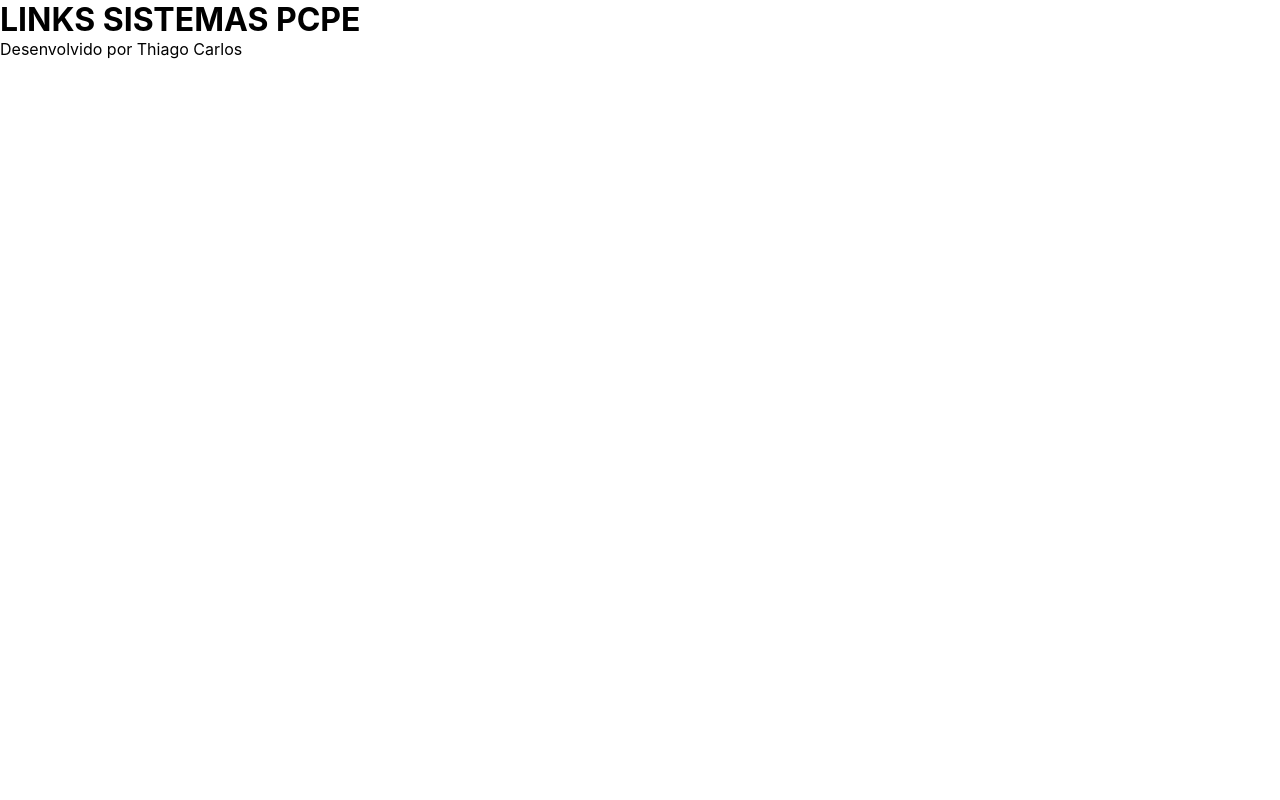
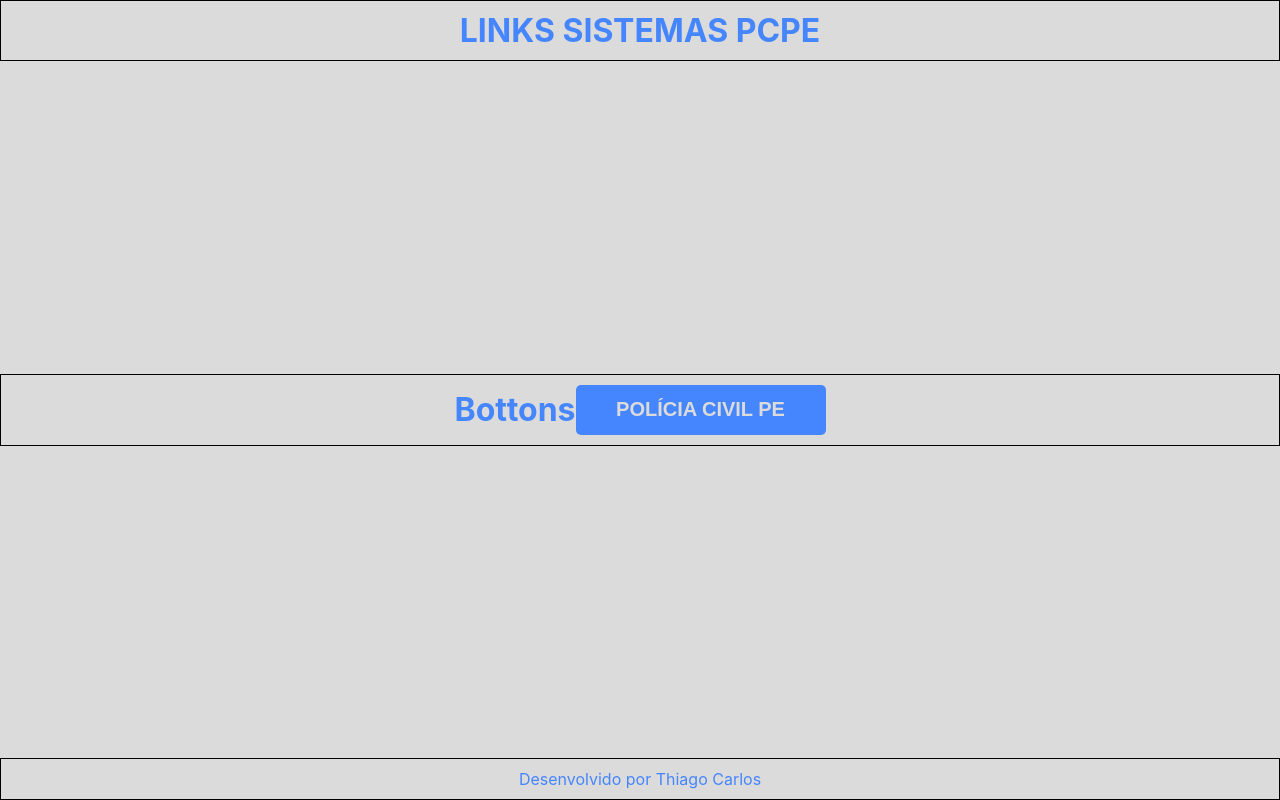
Before and after one commit to tthiagocarlosdev/links-sistemas, a React (Create React App) app: page / in a window 1280 px wide. Built offline with nearby package versions, Linux system fonts and the light colour scheme.

Commit message:
Added header, main, footer and button components, configuring component css.

```diff
--- a/public/index.html
+++ b/public/index.html
@@ -10,34 +10,11 @@
       content="Web site created using create-react-app"
     />
     <link rel="apple-touch-icon" href="%PUBLIC_URL%/logo192.png" />
-    <!--
-      manifest.json provides metadata used when your web app is installed on a
-      user's mobile device or desktop. See https://developers.google.com/web/fundamentals/web-app-manifest/
-    -->
     <link rel="manifest" href="%PUBLIC_URL%/manifest.json" />
-    <!--
-      Notice the use of %PUBLIC_URL% in the tags above.
-      It will be replaced with the URL of the `public` folder during the build.
-      Only files inside the `public` folder can be referenced from the HTML.
-
-      Unlike "/favicon.ico" or "favicon.ico", "%PUBLIC_URL%/favicon.ico" will
-      work correctly both with client-side routing and a non-root public URL.
-      Learn how to configure a non-root public URL by running `npm run build`.
-    -->
-    <title>React App</title>
+    <title>links sistemas</title>
   </head>
   <body>
     <noscript>You need to enable JavaScript to run this app.</noscript>
     <div id="root"></div>
-    <!--
-      This HTML file is a template.
-      If you open it directly in the browser, you will see an empty page.
-
-      You can add webfonts, meta tags, or analytics to this file.
-      The build step will place the bundled scripts into the <body> tag.
-
-      To begin the development, run `npm start` or `yarn start`.
-      To create a production bundle, use `npm run build` or `yarn build`.
-    -->
   </body>
 </html>
--- /dev/null
+++ b/src/App.css
@@ -0,0 +1,49 @@
+:root {
+  --background-color: rgb(219, 219, 219);
+  --color-text: rgb(69, 133, 253);
+  --color-button: #eee;
+}
+
+.container {
+  background-color: var(--background-color);
+  height: 100vh;
+  width: 100vw;
+  display: flex;
+  flex-direction: column;
+  justify-content: space-between;
+  /* flex-flow: wrap; */
+}
+
+/* components */
+
+.header,
+.main,
+.footer {
+  /* height: 100px;
+  width: 100%; */
+  color: var(--color-text);
+  border: 1px solid black;
+  padding: 10px;
+  display: flex;
+  justify-content: center;
+  align-items: center;
+}
+
+.button{
+  background-color: var(--color-text);
+  height: 50px;
+  padding: 0 10px;
+  border-radius: 5px;
+  width: 250px;
+  font-size:20px;
+  color: var(--background-color);
+  font-weight: bold;
+  cursor: pointer;
+  border: none;
+}
+
+.button:hover {
+  background-color: var(--background-color);
+  color: var(--color-text);
+  border: 1px solid var(--color-text);
+}
--- a/src/App.js
+++ /dev/null
@@ -1,12 +0,0 @@
-import React from 'react';
-
-const App = () => {
-  return (
-    <>
-      <h1> LINKS SISTEMAS PCPE </h1>
-      <footer> Desenvolvido por Thiago Carlos</footer>
-    </>
-   );
-}
-
-export default App;
--- /dev/null
+++ b/src/App.jsx
@@ -0,0 +1,14 @@
+import React from 'react';
+import { BrowserRouter } from 'react-router-dom';
+
+import Routes from './routes'
+
+const App = () => {
+  return (
+    <BrowserRouter>
+      <Routes/>
+    </BrowserRouter>
+   );
+}
+
+export default App;
--- /dev/null
+++ b/src/components/Button.jsx
@@ -0,0 +1,13 @@
+import React from 'react';
+
+import '../App.css';
+
+const Button = ({ children, onClink }) => {
+  return (
+    <button onClink={ onClink } className="button">
+      { children }
+    </button>
+   );
+}
+
+export default Button;
--- /dev/null
+++ b/src/components/Footer.jsx
@@ -0,0 +1,13 @@
+import React from 'react';
+
+import '../App.css'
+
+const Footer = () => {
+  return (
+    <div className="footer">
+      <footer> Desenvolvido por Thiago Carlos</footer>
+    </div>
+   );
+}
+
+export default Footer;
--- /dev/null
+++ b/src/components/Header.jsx
@@ -0,0 +1,13 @@
+import React from 'react';
+
+import '../App.css'
+
+const Header = () => {
+  return (
+    <div className="header">
+      <h1> LINKS SISTEMAS PCPE</h1>
+    </div>
+   );
+}
+
+export default Header;
--- /dev/null
+++ b/src/components/Main.jsx
@@ -0,0 +1,16 @@
+import React from 'react';
+import Button from './Button';
+
+const Main = () => {
+  return (
+    <div className="main">
+      <h1> Bottons </h1>
+      <div className="general">
+        <Button> POLÍCIA CIVIL PE </Button>
+      </div>
+
+    </div>
+   );
+}
+
+export default Main;
--- /dev/null
+++ b/src/pages/Home.jsx
@@ -0,0 +1,22 @@
+import React from 'react';
+// import { useNavigation } from 'react-router-dom'
+
+import '../App.css';
+
+import Header from '../components/Header';
+import Footer from '../components/Footer';
+import Main from '../components/Main';
+
+const Home = () => {
+  // let navigate = useNavigation()
+
+  return (
+      <div className="container">
+        <Header/>
+        <Main/>
+        <Footer/>
+      </div>
+   );
+}
+
+export default Home;
--- /dev/null
+++ b/src/routes.js
@@ -0,0 +1,15 @@
+import React from 'react';
+import { Routes, Route } from 'react-router-dom'
+
+import Home from './pages/Home'
+
+const MainRoutes = () => {
+  return (
+    <Routes>
+      <Route path="/" element={ <Home/> } />
+      <Route path="*" element={ <h1>Not Found</h1> } />
+    </Routes>
+   );
+}
+
+export default MainRoutes;
```
